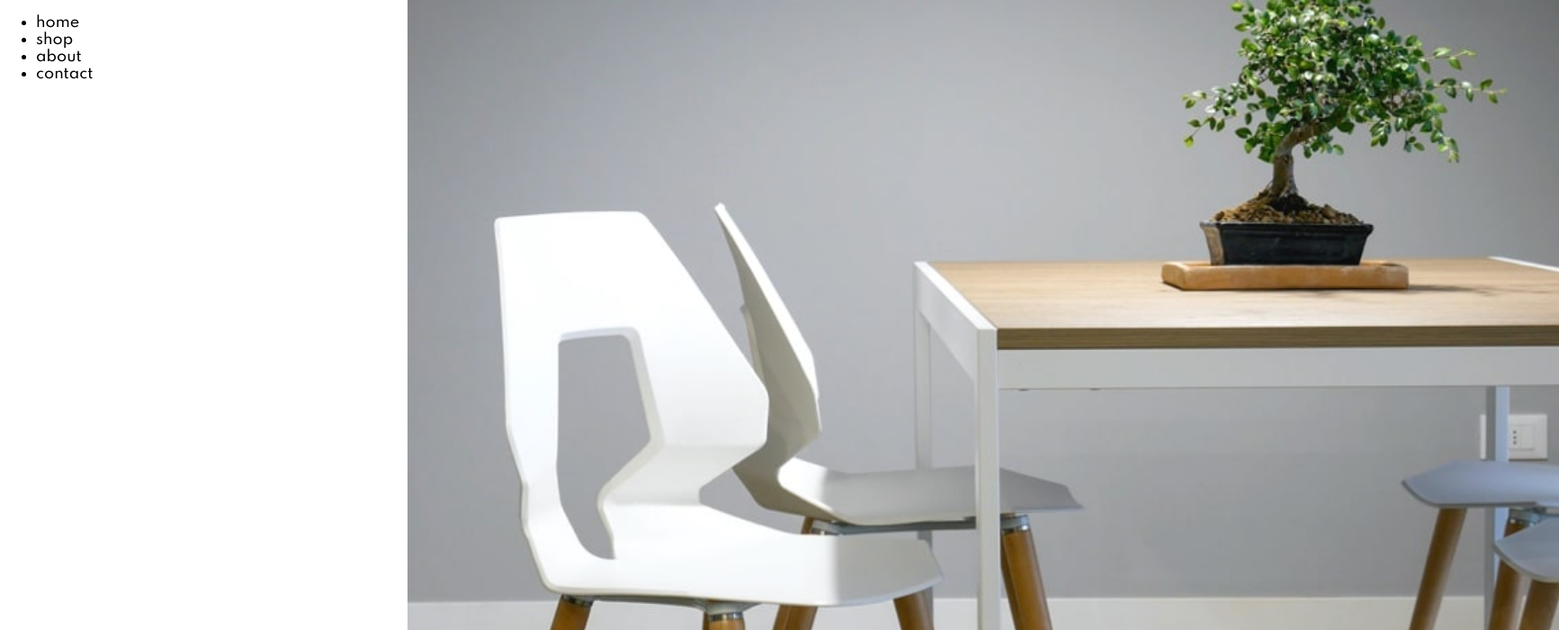
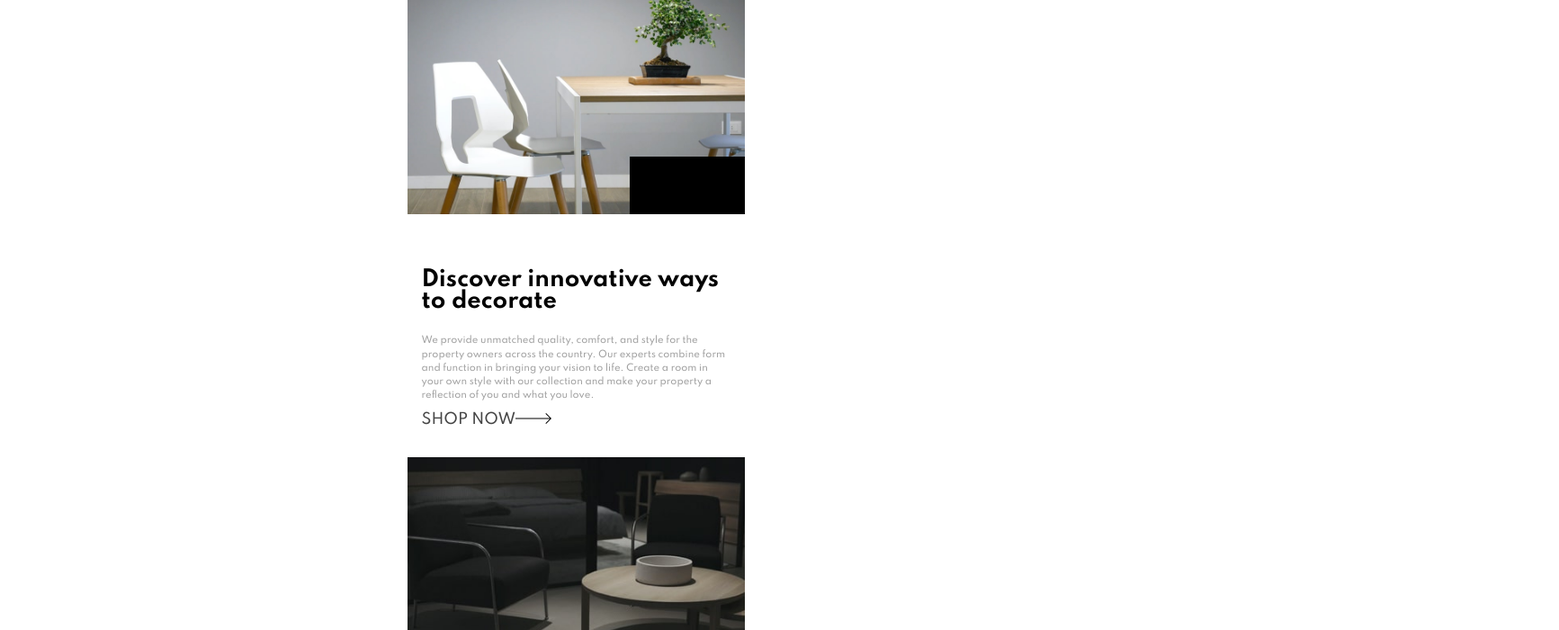
Before and after one commit to fughesi/room-homepage, a React (Create React App) app: page / in a window 1280 px wide. Shown: the top 700 px of the page at 90% size, 1733 px wide, since content can reach past the window. Built offline with nearby package versions, Linux system fonts and the light colour scheme.

Commit message:
fixing navbar

```diff
--- a/src/App.css
+++ b/src/App.css
@@ -19,6 +19,9 @@
   --thin: 500;
   --reg: 600;
   --bold: 700;
+
+  /* line height */
+  --LH: 1.5em
 }
 
 *,
@@ -34,6 +37,7 @@ body {
 
 #appWrap {
   display: grid;
+  position: relative;
   grid-template: auto auto / calc(50vw - 187.5px) 375px auto;
 
   grid-template-areas:
@@ -46,5 +50,4 @@ body {
 
 /* - Mobile: 375px
 - Desktop: 1440px
-
-- Font size: 12px */
+*/
--- a/src/App.js
+++ b/src/App.js
@@ -1,4 +1,3 @@
-import Navbar from "./components/Navbar/Navbar";
 import BottomRow from "./components/BottomRow/BottomRow";
 import TopRow from "./components/TopRow/TopRow";
 import "./App.css";
@@ -6,7 +5,6 @@ import "./App.css";
 function App() {
   return (
     <div id="appWrap">
-      <Navbar />
       <TopRow />
       <BottomRow />
     </div>
--- a/src/components/BottomRow/BottomRow.css
+++ b/src/components/BottomRow/BottomRow.css
@@ -14,10 +14,12 @@
 #bottomText h3 {
   font-weight: var(--bold);
   font-size: var(--sub2);
+  color: var(--black);
 }
 
 #bottomText p {
-  line-height: 1.5em;
+  line-height: var(--LH);
   font-weight: var(--thin);
   font-size: var(--sub4);
+  color: var(--darkGray);
 }
--- a/src/components/Navbar/Navbar.css
+++ b/src/components/Navbar/Navbar.css
@@ -1 +1,109 @@
-@import "../../App.css"
+@import "../../App.css";
+
+#navContainer {
+  position: fixed;
+  top: 0px;
+  left: 0px;
+  z-index: 2;
+}
+#navContainer #toggler {
+  position: absolute;
+  top: 20px;
+  left: 15px;
+  z-index: 2;
+
+  height: 50px;
+  width: 50px;
+  opacity: 0;
+
+  cursor: pointer;
+}
+#navContainer #hamburger {
+  position: absolute;
+  top: 0;
+  left: 0;
+  z-index: 1;
+
+  display: flex;
+  justify-content: center;
+  align-items: center;
+
+  padding: 1rem;
+  height: 60px;
+  width: 60px;
+}
+#hamburger > div {
+  position: relative;
+  width: 100%;
+  height: 2px;
+
+  display: flex;
+  align-items: center;
+  justify-content: center;
+
+  background-color: var(--white);
+
+  transition: all 400ms ease;
+}
+#hamburger > div::before,
+#hamburger > div::after {
+  content: "";
+  position: absolute;
+  z-index: inherit;
+  height: 2px;
+  width: 100%;
+  top: -10px;
+  background-color: inherit;
+}
+#hamburger > div::after {
+  top: 10px;
+}
+#navBar {
+  position: fixed;
+  top: 0%;
+  left: 0%;
+  width: 100vw;
+  height: 60px;
+
+  display: flex;
+  align-items: center;
+  justify-content: flex-end;
+
+  margin: 0%;
+  background-color: var(--white);
+
+  visibility: hidden;
+}
+#navBar li {
+  margin: 0 0.5rem 0 1rem;
+  list-style: none;
+  font-weight: var(--reg);
+  font-size: var(--sub1);
+}
+
+/* states */
+
+#toggler:checked + #hamburger {
+}
+
+#toggler:checked + #hamburger > div {
+  transform: rotate(135deg);
+}
+#toggler:checked + #hamburger > div::before,
+#toggler:checked + #hamburger > div::after {
+  color: var(--darkGray);
+  top: 0;
+  transform: rotate(90deg);
+}
+#toggler:checked:hover + #hamburger > div {
+  transform: rotate(220deg);
+}
+
+#toggler:checked ~ #hamburger div {
+  background-color: var(--darkGray);
+  transition: visibility 250ms ease;
+}
+#toggler:checked ~ #navBar {
+  visibility: visible;
+  transition: visibility 1500ms ease;
+}
--- a/src/components/Navbar/Navbar.js
+++ b/src/components/Navbar/Navbar.js
@@ -4,7 +4,13 @@ import "./Navbar.css";
 export default function Navbar() {
   return (
     <div id="navContainer">
-      <ul>
+      <input type="checkbox" id="toggler" />
+      <div id="hamburger">
+        <div></div>
+      </div>
+      {/* <div id="navMenu">
+    </div> */}
+        <ul id="navBar">
           <li>home</li>
           <li>shop</li>
           <li>about</li>
--- a/src/components/TopRow/TopRow.css
+++ b/src/components/TopRow/TopRow.css
@@ -2,25 +2,23 @@
 
 #topContainer {
   grid-area: a;
-  width: 75%;
+  width: 100%;
 }
 #topPhotoContainer {
+  width: 100%;
   position: relative;
-
-  width: 100%;
 }
-
-#topContainer img {
+#mainPhoto img {
   display: inline-block;
   overflow: hidden;
-  /* width: 100%; */
+  width: 100%;
   width: minmax(100%, 375px);
 }
 
 #arrowButtons {
   position: absolute;
   bottom: 5px;
-  left: 100%;
+  right: 0;
   display: flex;
   fill: #fff;
 }
@@ -42,3 +40,22 @@
   font-weight: var(--thin);
   font-size: var(--sub4);
 }
+#descriptiveText {
+  padding: 2rem 1rem;
+}
+
+#descriptiveText h3 {
+  font-weight: var(--bold);
+  font-size: var(--0);
+  color: var(--black);
+}
+#descriptiveText p {
+  line-height: var(--LH);
+  font-weight: var(--thin);
+  font-size: var(--sub4);
+  color: var(--darkGray);
+}
+#descriptiveText a {
+  text-decoration: none;
+  color: var(--veryDarkGray);
+}
--- a/src/components/TopRow/TopRow.js
+++ b/src/components/TopRow/TopRow.js
@@ -1,4 +1,5 @@
 import React from "react";
+import Navbar from "../Navbar/Navbar";
 import "./TopRow.css";
 import hero1m from "../../images/mobile-image-hero-1.jpg";
 import hero2m from "../../images/mobile-image-hero-2.jpg";
@@ -10,10 +11,13 @@ import hero3d from "../../images/desktop-image-hero-3.jpg";
 export default function TopRow() {
   return (
     <div id="topContainer">
+      <Navbar />
       <section id="topPhotoContainer">
-        {<img srcSet={`${hero1m} 375w,${hero1d} 840w`} alt="hero image" /> || (
-          <img src={hero1m} alt="hero image" />
-        )}
+        <div id="mainPhoto">
+          {(
+            <img srcSet={`${hero1m} 375w,${hero1d} 840w`} alt="hero image" />
+          ) || <img src={hero1m} alt="hero image" />}
+        </div>
         <div id="arrowButtons">
           <svg
             width="14"
```
Lines whose indentation alone changed are shown as unchanged.
